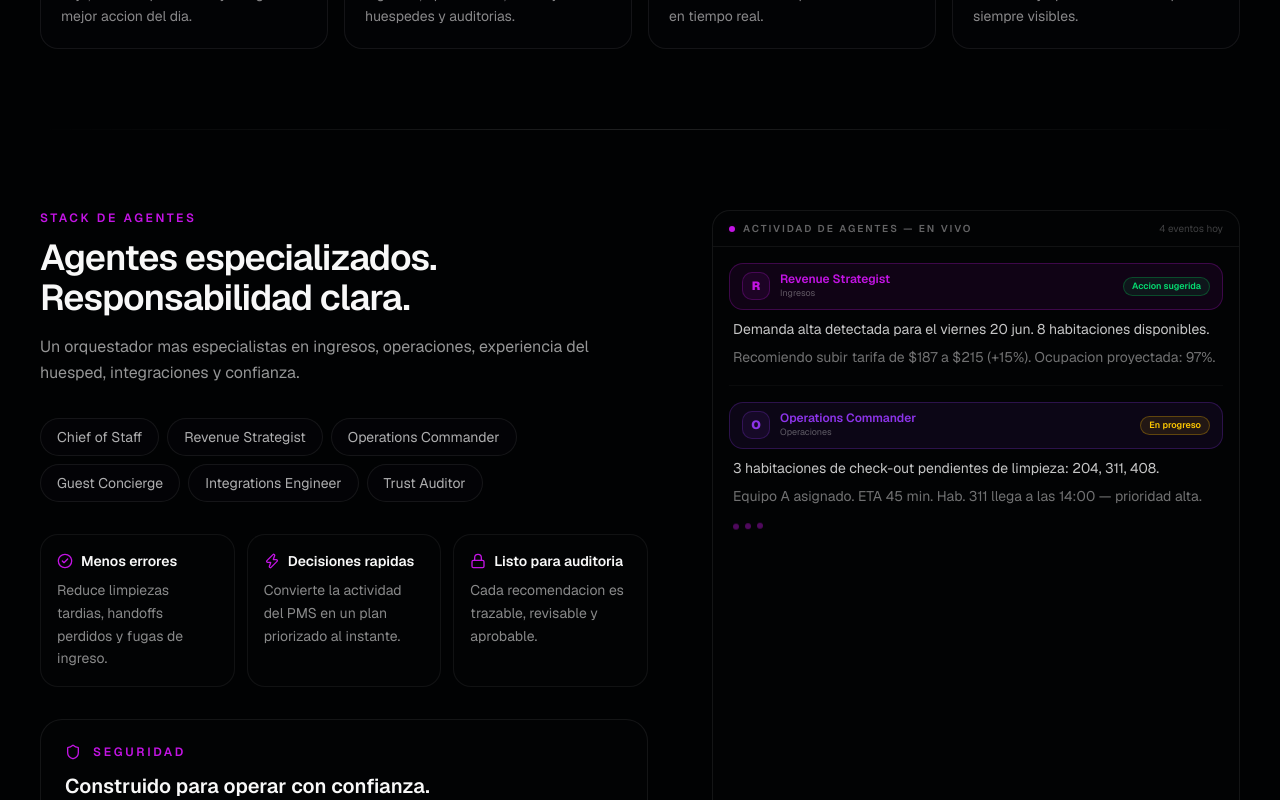
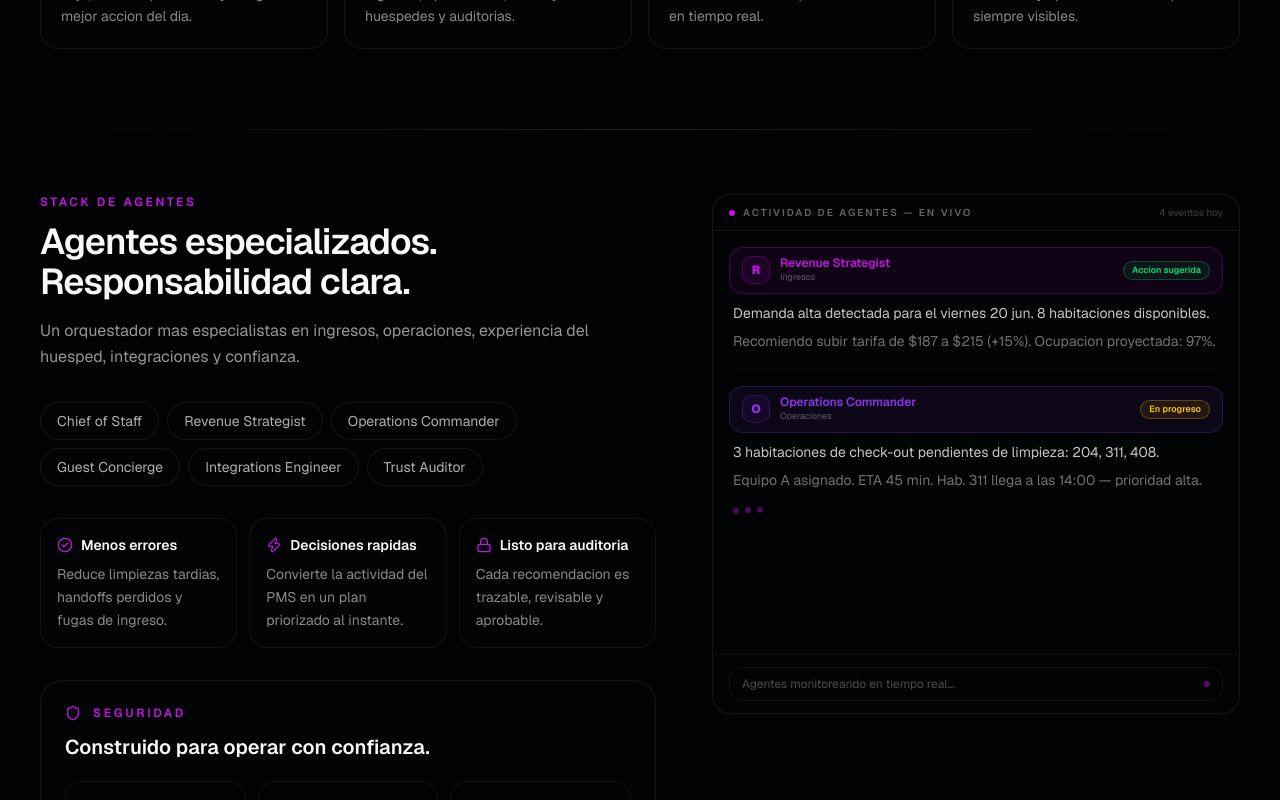
Before and after one commit to traviscomber/v0-mini-pms-dashboard, a Next.js app: page /auth/login in a window 1280 px wide. Shown: the part 1220-2020 px from the top of the page. Built offline with nearby package versions, Linux system fonts and the light colour scheme; no server answers.

Commit message:
fix: align agents text and activity panel to same top edge
- Changed lg:sticky top-24 → top-20 to match section's py-16 top padding
- Removed lg:self-stretch from right column (was fighting items-start)
- Reduced section py-20 → py-16 and gap-16 → gap-14 for tighter proportions

```diff
--- a/app/auth/login/login-shell.tsx
+++ b/app/auth/login/login-shell.tsx
@@ -680,8 +680,8 @@ export function LoginShell({
       </div>
 
       {/* AGENTS + AUTH */}
-      <section id="agentes" className="mx-auto max-w-7xl px-6 py-20 lg:px-10">
-        <div className="flex flex-col gap-12 lg:flex-row lg:items-start lg:gap-16">
+      <section id="agentes" className="mx-auto max-w-7xl px-6 py-16 lg:px-10">
+        <div className="flex flex-col gap-12 lg:flex-row lg:items-start lg:gap-14">
 
           {/* ── Left: text + pills + why cards + security ── */}
           <div className="flex-1 space-y-8 lg:max-w-[52%]">
@@ -726,7 +726,7 @@ export function LoginShell({
           </div>
 
           {/* ── Right: animated agent messages demo ── */}
-          <div className="w-full lg:sticky lg:top-24 lg:w-[44%] lg:self-stretch">
+          <div className="w-full lg:sticky lg:top-20 lg:w-[44%]">
             <AgentMessagesDemo lang={lang} />
           </div>
 
```
